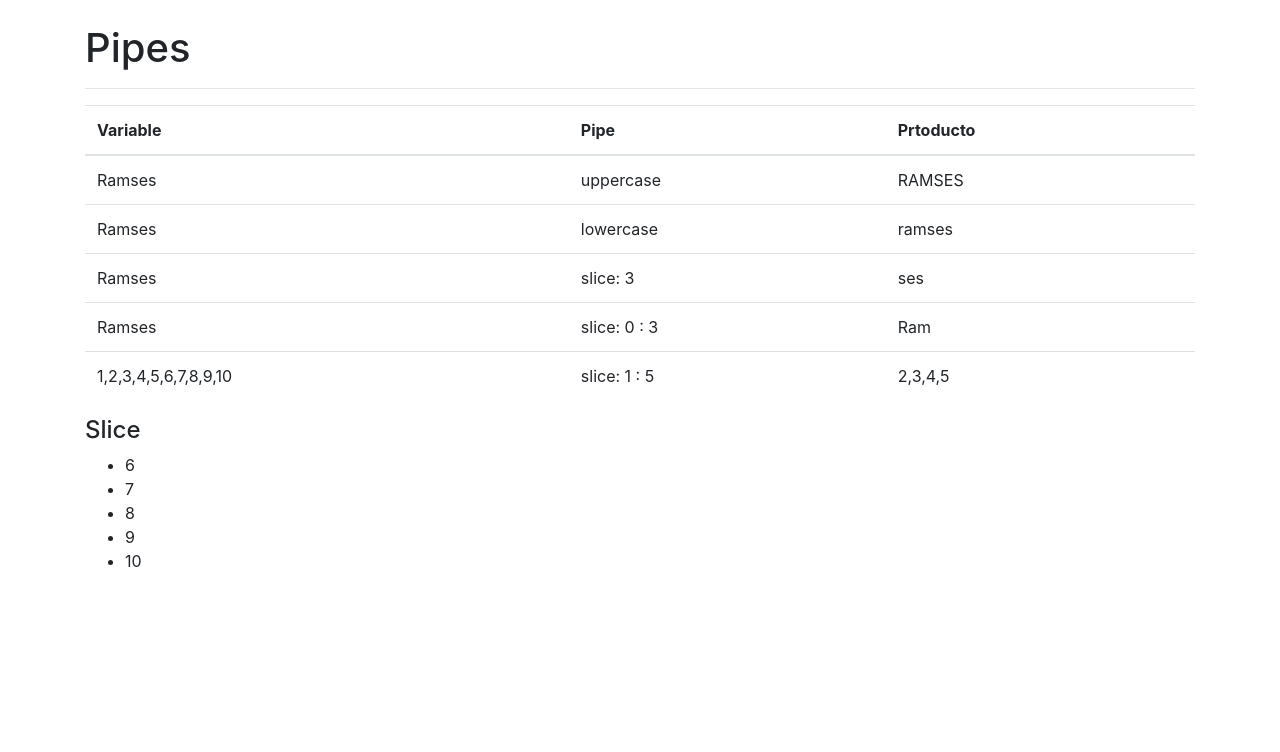
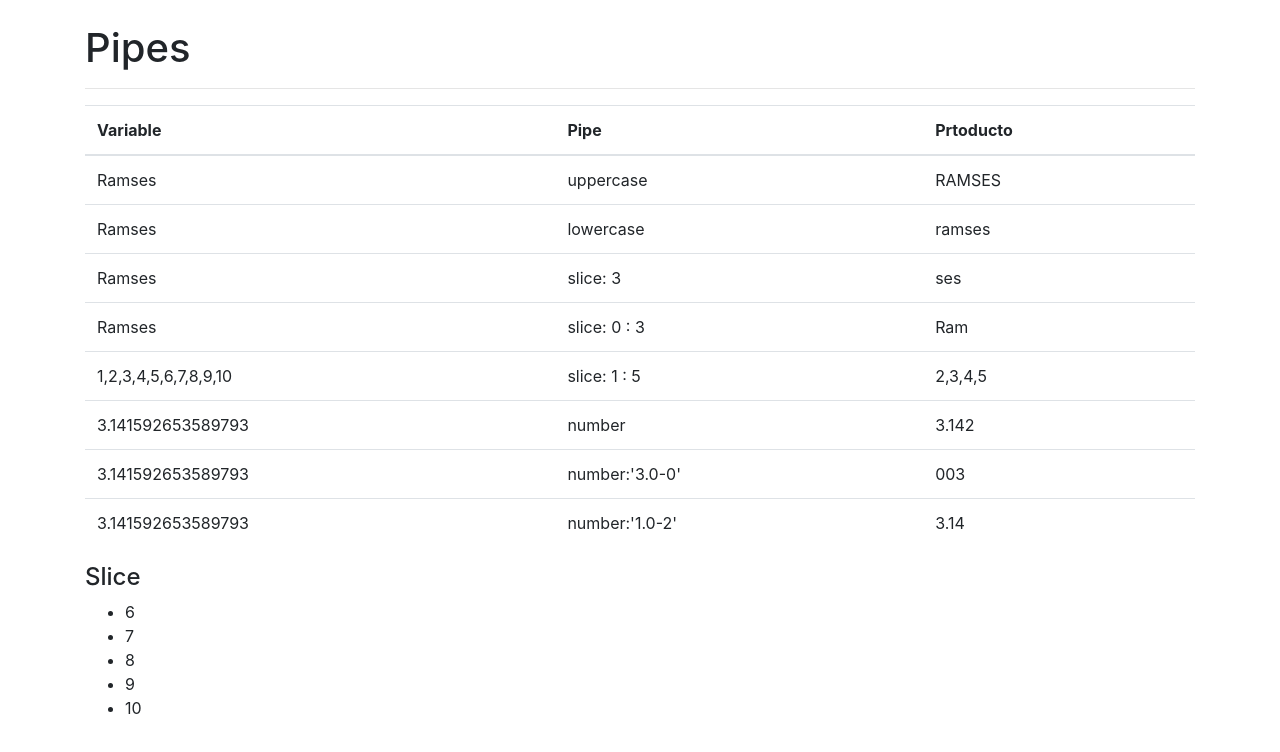
Before and after one commit to RamsesSolano/3.-pipes, an Angular app: page / in a window 1280 px wide. Shown: the top 752 px of the page. Built offline with nearby package versions, Linux system fonts and the light colour scheme.

Commit message:
clase tres

```diff
--- a/src/app/app.component.html
+++ b/src/app/app.component.html
@@ -74,6 +74,39 @@
               {{ arreglo | slice:1:5 }}
             </td>
         </tr>
+        <tr>
+            <td>
+              {{PI}}
+            </td>
+            <td>
+              number
+            </td>
+            <td>
+              {{ PI | number }}
+            </td>
+        </tr>
+        <tr>
+            <td>
+              {{PI}}
+            </td>
+            <td>
+              number:'3.0-0'
+            </td>
+            <td>
+              {{ PI | number:'3.0-0' }}
+            </td>
+        </tr>
+        <tr>
+            <td>
+              {{PI}}
+            </td>
+            <td>
+              number:'1.0-2'
+            </td>
+            <td>
+              {{ PI | number:'1.0-2' }}
+            </td>
+        </tr>
     </tbody>
 
   </table>
```
